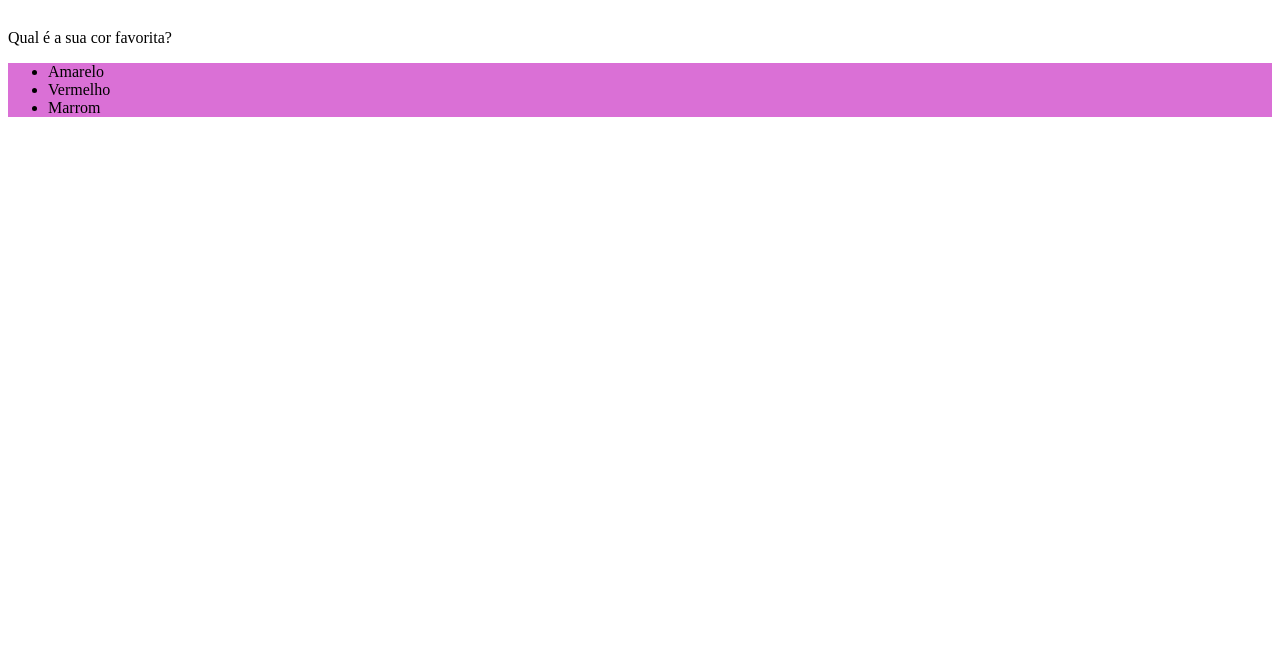
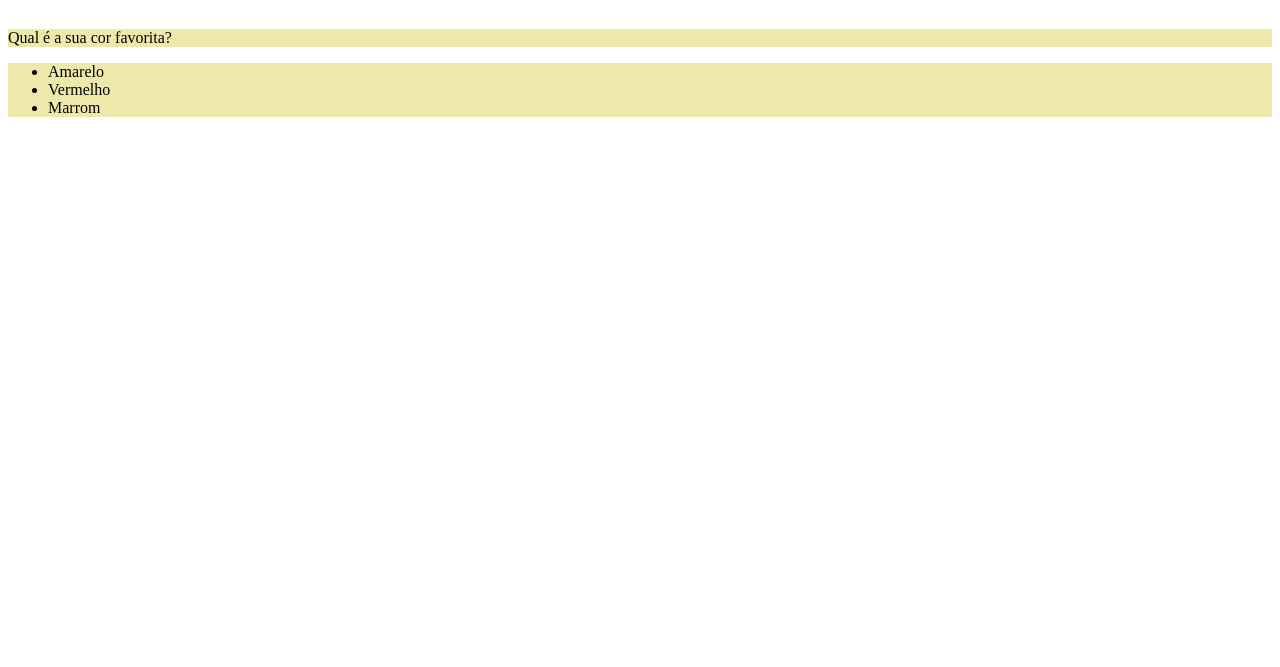
Before and after one commit to sergiomos/trybe-exercises, a plain HTML site: page bloco_3/dia_2/part_1.html in a window 1280 px wide. Shown: the part 133-800 px from the top of the page. Drawn offline with Linux system fonts and the light colour scheme.

Commit message:
modificando a cor de fundo do paragrafo e lista por classe

```diff
--- a/bloco_3/dia_2/part_1.html
+++ b/bloco_3/dia_2/part_1.html
@@ -12,12 +12,16 @@
       ul {
         background-color: orchid;
       }
+
+      .bg-change {
+        background-color: palegoldenrod;
+      }
     </style>
   </head>
   <body>
     <h1>Exercícios 3.2</h1>
-    <p>Qual é a sua cor favorita?</p>
-    <ul>
+    <p class="bg-change">Qual é a sua cor favorita?</p>
+    <ul class="bg-change">
       <li>Amarelo</li>
       <li>Vermelho</li>
       <li>Marrom</li>
```
